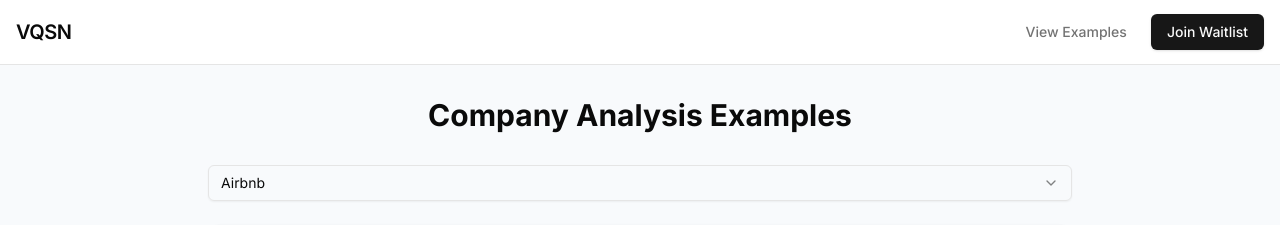
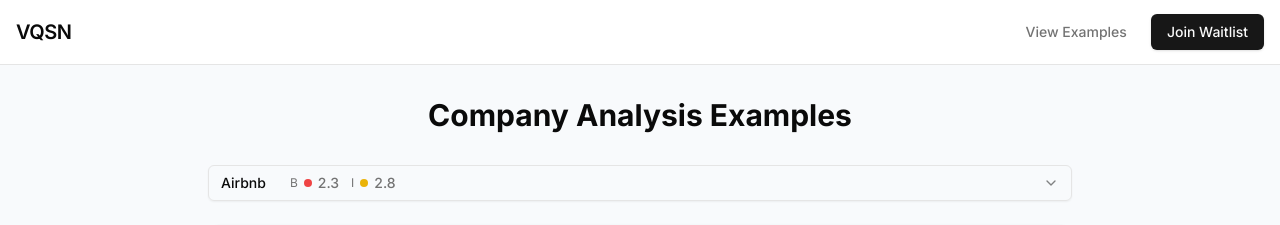
Before and after one commit to iste2/vqsn, a Next.js app: page /examples in a window 1280 px wide. Shown: the top 225 px of the page. Built offline with nearby package versions, Linux system fonts and the light colour scheme.

Commit message:
score summary in select

```diff
--- a/components/example-selector.tsx
+++ b/components/example-selector.tsx
@@ -62,11 +62,43 @@ export function ExampleSelector({ examples }: ExampleSelectorProps) {
           <SelectValue placeholder="Select an example" />
         </SelectTrigger>
         <SelectContent>
-          {Object.keys(examples).map((key) => (
-            <SelectItem key={key} value={key}>
-              {examples[key].companyName}
-            </SelectItem>
-          ))}
+          {Object.keys(examples).map((key) => {
+            const example = examples[key];
+            const avgCharScore = Object.values(example.characteristics).reduce((sum, char) => sum + char.score, 0) / 6;
+            const avgPorterScore = Object.values(example.porterAnalysis).reduce((sum, force) => sum + force.riskScore, 0) / 5;
+
+            return (
+              <SelectItem key={key} value={key} className="w-full">
+                <div className="flex items-center w-full gap-6">
+                  <div className="font-medium flex-1 text-left">{example.companyName}</div>
+                  <div className="flex items-center gap-3 text-sm text-muted-foreground shrink-0">
+                    <div className="flex items-center gap-1.5">
+                      <span className="text-xs">B</span>
+                      <div className={`h-2 w-2 rounded-full ${
+                        avgCharScore >= 4
+                          ? "bg-green-500"
+                          : avgCharScore >= 2.5
+                          ? "bg-yellow-500"
+                          : "bg-red-500"
+                      }`} />
+                      <span className="font-medium">{avgCharScore.toFixed(1)}</span>
+                    </div>
+                    <div className="flex items-center gap-1.5">
+                      <span className="text-xs">I</span>
+                      <div className={`h-2 w-2 rounded-full ${
+                        avgPorterScore >= 4
+                          ? "bg-green-500"
+                          : avgPorterScore >= 2.5
+                          ? "bg-yellow-500"
+                          : "bg-red-500"
+                      }`} />
+                      <span className="font-medium">{avgPorterScore.toFixed(1)}</span>
+                    </div>
+                  </div>
+                </div>
+              </SelectItem>
+            );
+          })}
         </SelectContent>
       </Select>
 
```
